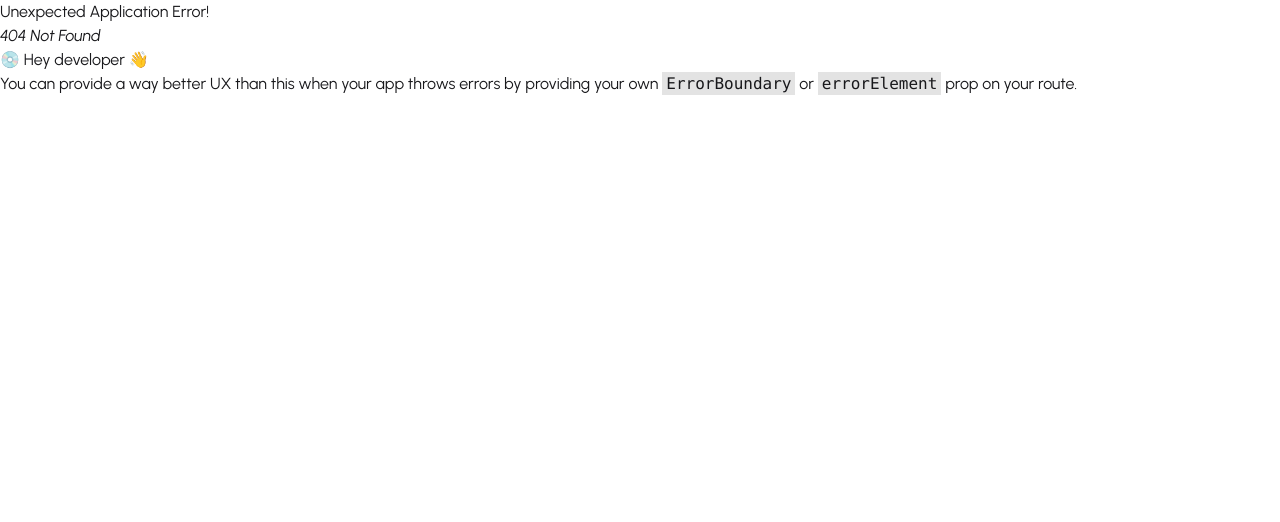
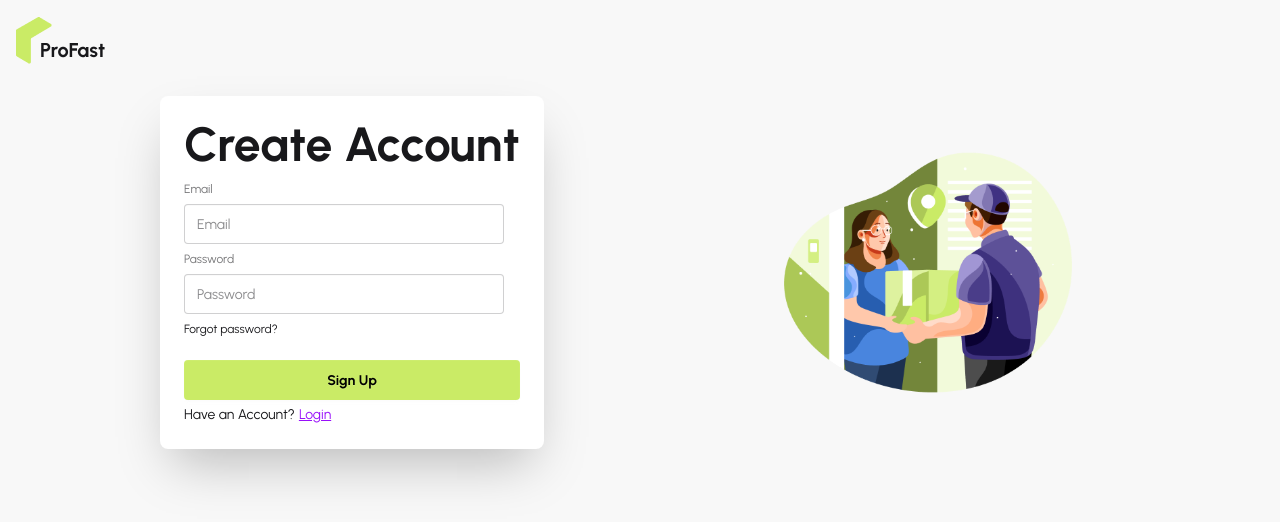
Before and after one commit to AminulIslamorange/profast-client, a React (Vite) app: page /register in a window 1280 px wide. Before the commit this address had no page. Shown: the top 522 px of the page. Built offline with nearby package versions, Linux system fonts and the light colour scheme.

Commit message:
register page started

```diff
--- a/src/Router/Routes.jsx
+++ b/src/Router/Routes.jsx
@@ -3,6 +3,7 @@
 import Home from "../pages/Home/Home/Home";
 import AuthLayout from "../Layout/AuthLayout";
 import Login from "../pages/Authentication/Login/Login";
+import Register from "../pages/Authentication/Register/Register";
 
 export const router = createBrowserRouter([
   {
@@ -24,6 +25,9 @@
      {
        path:'login',
       element:<Login></Login>
+     },  {
+       path:'register',
+      element:<Register></Register>
      }
     ]
   }
--- a/src/pages/Authentication/Login/Login.jsx
+++ b/src/pages/Authentication/Login/Login.jsx
@@ -1,32 +1,15 @@
-import { useForm } from "react-hook-form";
-import { Link, useLocation, useNavigate } from "react-router-dom";
-
+import React from 'react';
+import { useForm } from 'react-hook-form';
+import { Link } from 'react-router';
 
 const Login = () => {
-    // const {signInUser}=useAuth();
-  const location=useLocation();
-  const navigate=useNavigate();
-     const from = location.state?.from?.pathname || "/";
-  const {
-    register,
-    handleSubmit,
-    formState: { errors },
-  } = useForm();
+     const { register, handleSubmit, formState: { errors } } = useForm();
 
-  const onSubmit = (data) => {
-    signInUser(data.email,data.password)
-    .then(result=>{
-      const user=result.user
-      console.log(user)
-      navigate(from);
-    })
-    .catch(error=>console.error(error))
-
-    console.log(data);
-
-  };
+    const onSubmit = data => {
+        console.log(data);
+    }
     return (
-        <div className="w-full max-w-xs mx-auto">
+           <div className="w-full max-w-xs mx-auto">
       {/* --- Title section --- */}
       <div className="text-center mb-6">
         <h3 className="text-3xl font-bold">Welcome Back</h3>
@@ -75,9 +58,9 @@
             Login
           </button>
         </fieldset>
-          <p>New Hare?Create an Account<Link to='/signUp' className="mx-1 underline text-purple-600">Sign UP</Link></p>
+          <p>New Hare?Create an Account<Link to='/register' className="mx-1 underline text-purple-600">Sign UP</Link></p>
       </form>
-      <SocialLogin></SocialLogin>
+
     </div>
     );
 };
--- /dev/null
+++ b/src/pages/Authentication/Register/Register.jsx
@@ -0,0 +1,58 @@
+
+import { useForm } from 'react-hook-form';
+
+import { Link } from 'react-router';
+
+const Register = () => {
+     const { register, handleSubmit, formState: { errors } } = useForm();
+
+
+    const onSubmit = data => {
+        console.log(data);
+        createUser(data.email, data.password)
+            .then(result => {
+                console.log(result.user)
+            })
+            .catch(error => {
+                console.error(error);
+            })
+    }
+
+    return (
+         <div className="card bg-base-100 w-full max-w-sm shrink-0 shadow-2xl">
+            <div className="card-body">
+                <h1 className="text-5xl font-bold">Create Account</h1>
+                <form onSubmit={handleSubmit(onSubmit)}>
+                    <fieldset className="fieldset">
+                        {/* email field */}
+                        <label className="label">Email</label>
+                        <input type="email"
+                            {...register('email', { required: true })}
+                            className="input" placeholder="Email" />
+                        {
+                            errors.email?.type === 'required' && <p className='text-red-500'>Email is required</p>
+                        }
+
+                        <label className="label">Password</label>
+                        <input type="password" {...register('password', { required: true, minLength: 6 })} className="input" placeholder="Password" />
+                        {
+                            errors.password?.type === 'required' && <p className='text-red-500'>Password is required</p>
+                        }
+                        {
+                            errors.password?.type === 'minLength' && <p className='text-red-500'>Password must be 6 characters or longer</p>
+                        }
+
+                        <div><a className="link link-hover">Forgot password?</a></div>
+                         <button className="btn w-full mt-4 bg-[#CAEB66] text-black font-bold border-none">
+                                   Sign Up
+                                  </button>
+                                </fieldset>
+                                  <p>Have  an Account?<Link to='/login' className="mx-1 underline text-purple-600">Login</Link></p>
+                              </form>
+
+            </div>
+        </div>
+    );
+};
+
+export default Register;
--- /dev/null
+++ b/src/pages/Authentication/SocialLogin/SocialLogin.jsx
@@ -0,0 +1,41 @@
+import { useLocation, useNavigate } from "react-router-dom";
+
+
+const SocialLogin = () => {
+     const {signInWithGoogle}=useAuth();
+    const location=useLocation();
+    const navigate=useNavigate();
+    const {axiosPublic}=useAxios();
+   const from = location.state?.from?.pathname || "/";
+     const handleGoogleSignIn=()=>{
+        signInWithGoogle()
+        .then(result)=>{
+            const user=result.user;
+
+        //      const userInfo={
+        //   email:user.email,
+        //   // default role
+        //   role:'user',
+        //   created_at:new Date().toISOString(),
+        //   last_log_in:new Date().toISOString()
+        //     }
+        //     const userRes=await axiosPublic.post('/users',userInfo)
+
+        //   console.log(userRes.data)
+        //   navigate(from, { replace: true });
+        // })
+        // .catch(error=>console.error(error))
+
+    }
+    return (
+        <div className="text-center">
+            <p className="mb-2">OR</p>
+            <button onClick={handleGoogleSignIn} className="btn bg-white text-black border-[#e5e5e5] mb-2 py-4">
+                <svg aria-label="Google logo" width="16" height="16" xmlns="http://www.w3.org/2000/svg" viewBox="0 0 512 512"><g><path d="m0 0H512V512H0" fill="#fff"></path><path fill="#34a853" d="M153 292c30 82 118 95 171 60h62v48A192 192 0 0190 341"></path><path fill="#4285f4" d="m386 400a140 175 0 0053-179H260v74h102q-7 37-38 57"></path><path fill="#fbbc02" d="m90 341a208 200 0 010-171l63 49q-12 37 0 73"></path><path fill="#ea4335" d="m153 219c22-69 116-109 179-50l55-54c-78-75-230-72-297 55"></path></g></svg>
+                Login with Google
+            </button>
+        </div>
+    );
+};
+
+export default SocialLogin;
```
